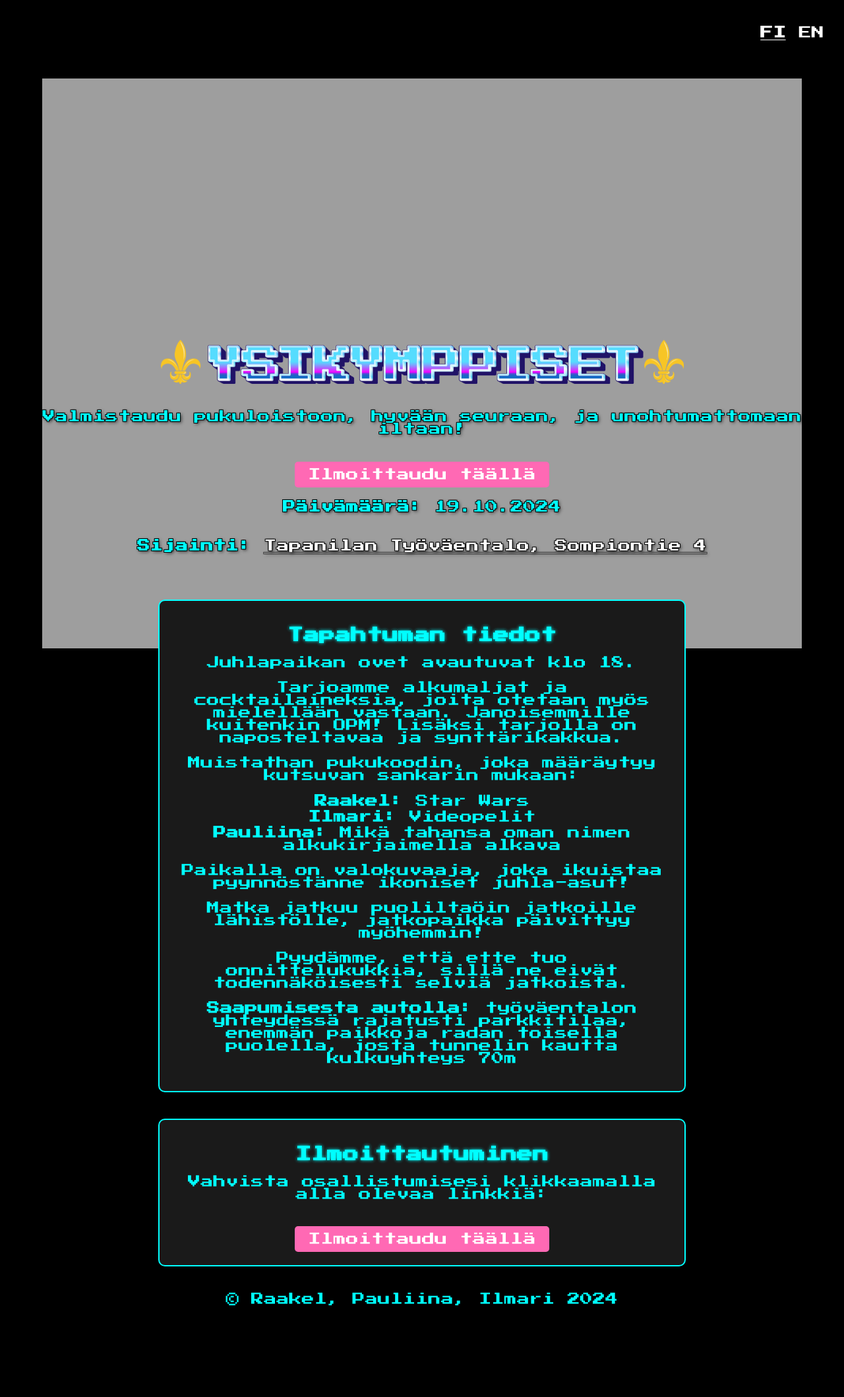
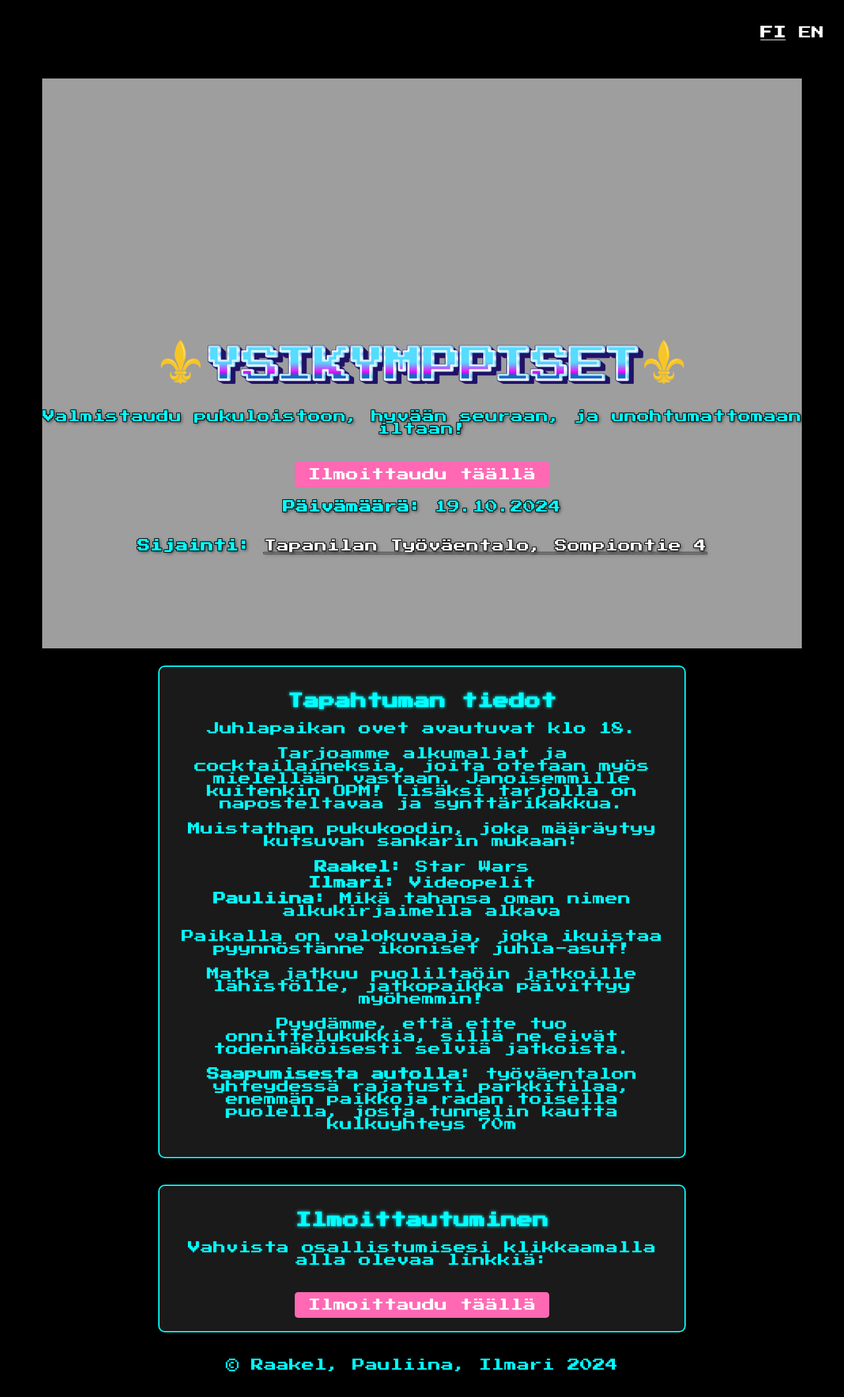
Before and after one commit to Tapiiri/ysikymppiset, a Jekyll site: the page built from index.markdown, in a window 1280 px wide. Shown: the whole page at 66% size. Built offline with Jekyll 4.4.1, drawn with Linux system fonts in a browser that asks for light colours; before the commit the page ends 2018 px from its top, so only the background shows below that.

Commit message:
fix: more bottom margin to hero section

```diff
--- a/assets/css/main.scss
+++ b/assets/css/main.scss
@@ -46,7 +46,7 @@ p {
   height: 80vh; // 80% of viewport height
   text-align: center;
   padding: 50px 20px;
-  margin-bottom: 50px;
+  margin-bottom: 150px;
 }
 
 /* Hero background container */
```
